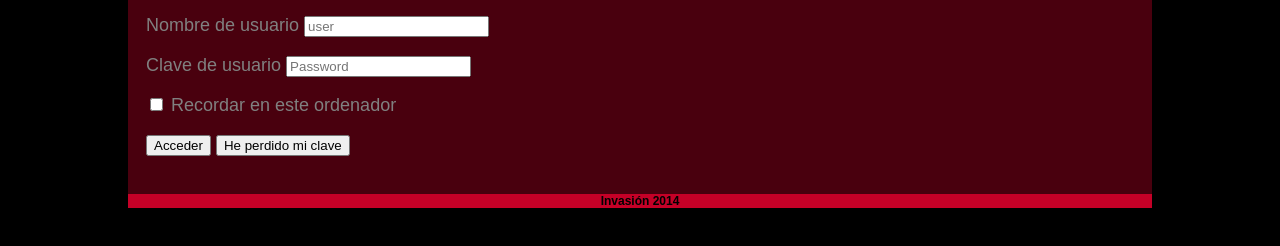
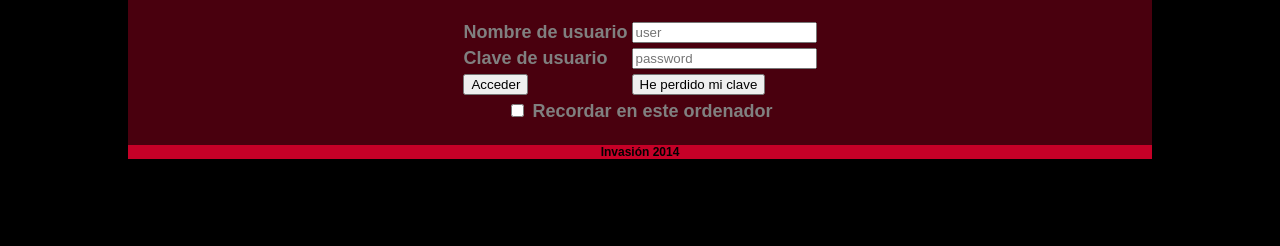
Before and after one commit to turre/Invasion, a plain HTML site: page WebContent/login.html in a window 1280 px wide. Shown: the part 508-754 px from the top of the page. Drawn offline with Linux system fonts and the light colour scheme.

Commit message:
Tabla de login "definitiva"

```diff
--- a/WebContent/css/main.css
+++ b/WebContent/css/main.css
@@ -132,8 +132,9 @@ a:hover {
 }
 
 #userData {
-/* 	margin: 2em; */
-	text-align: right;
+		margin: auto;
+	text-align: left;
+
 }
 
 #userImage {
--- a/WebContent/login.html
+++ b/WebContent/login.html
@@ -29,36 +29,32 @@
 			<br />
 			<div id="text">
 				<h1>LOGIN</h1>
-				<form method="post" action="index.html">
-					<p>
-						<label>Nombre de usuario <input type="text" name="user"
-							value="" placeholder="user" />
-						</label>
-					</p>
-
-					<!-- 					<p> -->
-					<!-- 						<input type="text" name="email" value="" -->
-					<!-- 							placeholder="Correo electrónico" /> -->
-					<!-- 					</p> -->
-					<p>
-						<label>Clave de usuario <input type="password"
-							name="password" value="" placeholder="Password" /></label>
-					</p>
-					<!-- 					<p> -->
-					<!-- 						<input type="password" name="passwordValidation" value="" -->
-					<!-- 							placeholder="Repita password" /> -->
-					<!-- 					</p> -->
-					<p class="remember_me">
-						<label> <input type="checkbox" name="remember_me"
-							id="remember_me" /> Recordar en este ordenador
-						</label>
-					</p>
-					<p class="submit">
-						<input type="submit" name="login" value="Acceder" /> <input
-							type="submit" name="lost" value="He perdido mi clave" />
-					</p>
-				</form>
-
+				<br />
+				<table id="userData" class="center">
+					<tr>
+						<th><label>Nombre de usuario</label></th>
+						<th><input type="text" name="user" value=""
+							placeholder="user" /></th>
+					</tr>
+					<tr>
+						<th><label>Clave de usuario</label></th>
+						<th><input type="password" name="password" value=""
+							placeholder="password" /></th>
+					</tr>
+					<tr>
+						<th><input type="submit" name="login" value="Acceder" /></th>
+						<th><input type="submit" name="lost"
+							value="He perdido mi clave" /></th>
+					</tr>
+				</table>
+				<table class="center">
+					<tr>
+						<th><label> <input type="checkbox"
+								name="remember_me" id="remember_me" /> Recordar en este
+								ordenador
+						</label></th>
+					</tr>
+				</table>
 			</div>
 
 			<div class="end"></div>
```
